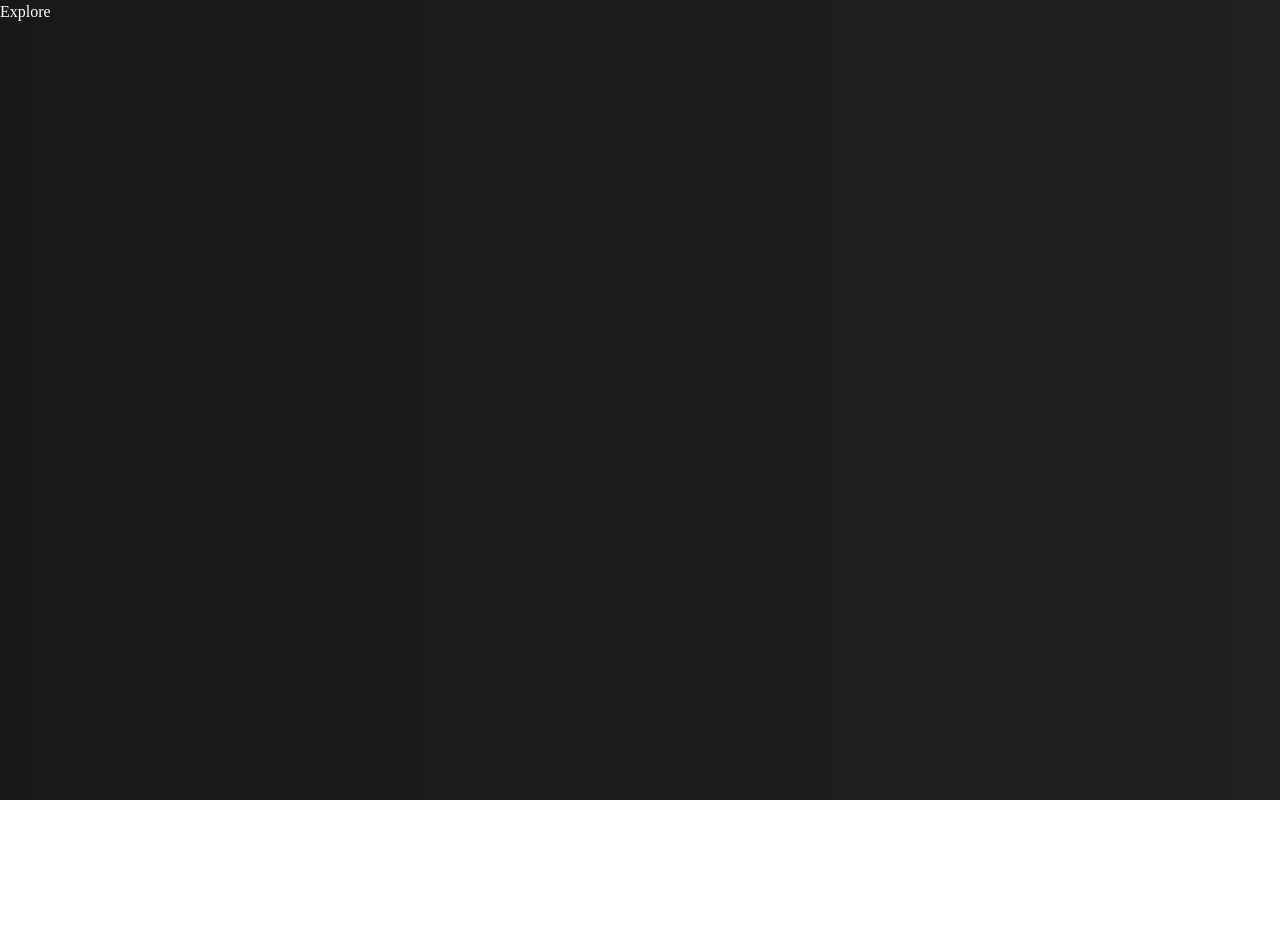
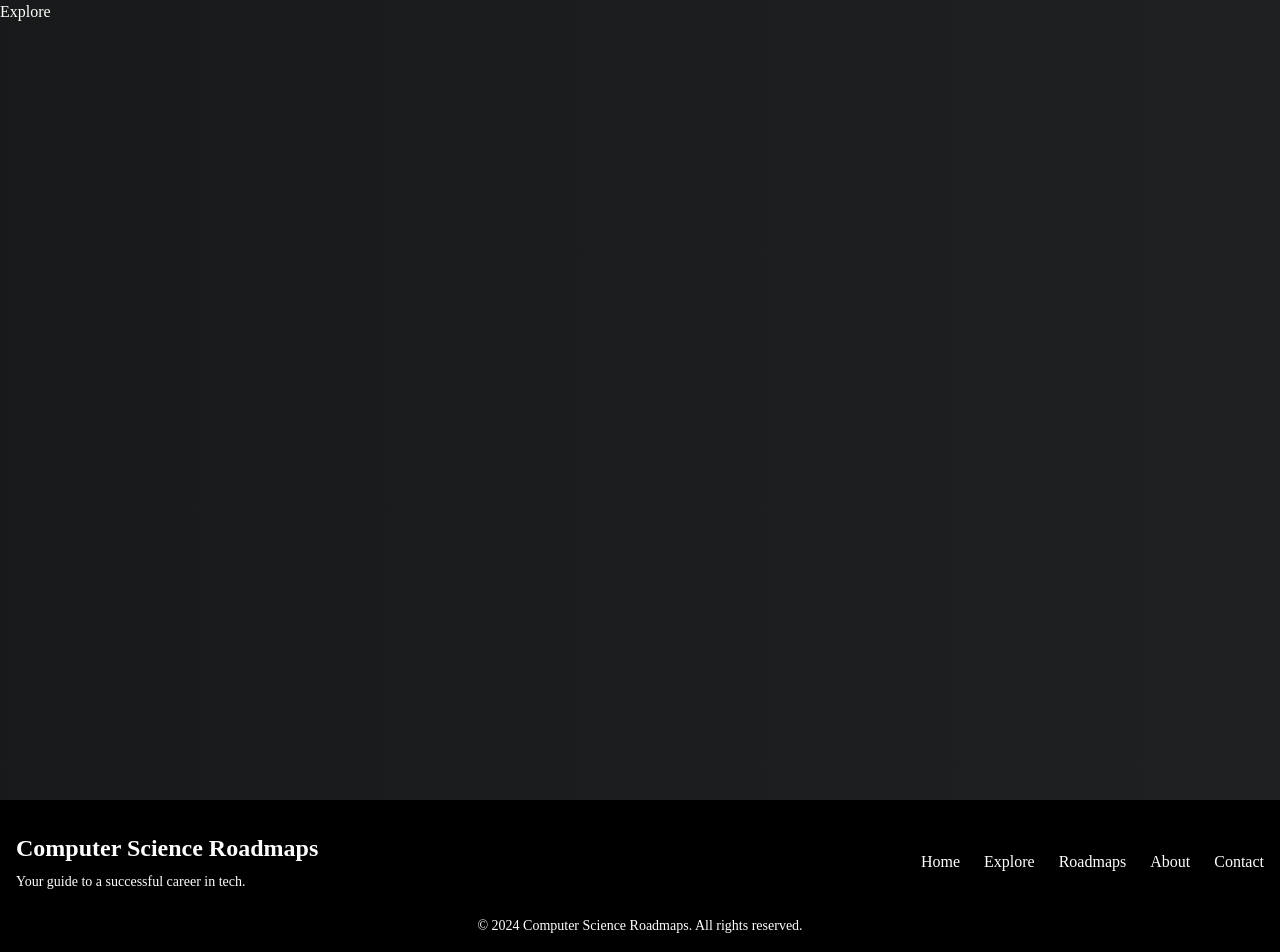
Before and after one commit to yuvrajsharma97/Computer-Science-Roadmaps, a Next.js app: page /pages/explore in a window 1280 px wide. Shown: the top 952 px of the page. Before the commit the page ends 800 px from the top, so only its background shows below. Built offline with nearby package versions, Linux system fonts and the light colour scheme; a web font is replaced by a local one; what tw-elements would draw is missing.

Commit message:
added footer

```diff
--- a/app/layout.js
+++ b/app/layout.js
@@ -1,6 +1,7 @@
 import { AppContextWrapper } from "@/context/appcontextwrapper";
 import "./globals.css";
 import Navbar from "@/components/navbar/navbar";
+import Footer from "@/components/footer/footer";
 
 export const metadata = {
   title: "Computer Science Roadmaps",
@@ -27,7 +28,8 @@ export default function RootLayout({ children }) {
       <body>
         <AppContextWrapper>
           <Navbar />
-          {children}
+          <main >{children}</main>
+          <Footer />
         </AppContextWrapper>
       </body>
     </html>
--- a/app/pages/home/page.jsx
+++ b/app/pages/home/page.jsx
@@ -15,13 +15,14 @@ const HomePage = () => {
 
   return (
     <React.Fragment>
-      <div className={themeModeDark ? "landingpageDark" : "landingpageLight"}>
-        <section className="flex flex-col md:flex-row justify-around items-center h-full">
+      <div
+        className={themeModeDark ? "landingpageDark" : "landingpageLight"}>
+        <div className="flex flex-col md:flex-row justify-around items-center h-full">
           <div data-aos="zoom-in" className="text-center md:text-left">
             <h1 className="text-4xl md:text-6xl">Computer Science</h1>
             <div className="mt-4 md:mt-[2rem] text-2xl flex flex-col md:flex-row justify-center md:justify-start">
-              <section className="text-4xl">is</section>
-              <section
+              <span className="text-4xl">is</span>
+              <span
                 className={`animation xs:text-4xl xs:mt-5 md:mt-0 md:text-4xl border-b-2 ${
                   themeModeDark ? "border-white" : "border-black"
                 }`}>
@@ -34,10 +35,10 @@ const HomePage = () => {
                 <div className="third">
                   <div>Disperse</div>
                 </div>
-              </section>
-              <section className="text-3xl md:text-4xl xs:mt-3 md:mt-0  ">
+              </span>
+              <span className="text-3xl md:text-4xl xs:mt-3 md:mt-0  ">
                 but...
-              </section>
+              </span>
             </div>
           </div>
           <div
@@ -52,30 +53,31 @@ const HomePage = () => {
               layout="intrinsic"
             />
           </div>
-        </section>
-        <section
-          className={`w-full flex justify-around bg-fixed xs:bg-local md:bg-fixed bg-cover py-[3rem] ${
+        </div>
+      </div>
+      <div
+        className={`w-full flex justify-around xs:bg-local md:bg-fixed bg-cover py-[3rem] ${
           themeModeDark
-              ? " xs:bg-darkMobileBg md:bg-darkDesktopBg"
-              : "xs:bg-lightMobileBg md:bg-lightDesktopBg"
+            ? " xs:bg-darkMobileBg md:bg-darkDesktopBg text-white"
+            : "xs:bg-lightMobileBg md:bg-lightDesktopBg text-black"
         }`}>
         <div
           data-aos="zoom-in"
-            className={`w-5/6  shadow-lg rounded-md p-6 ${
+          className={`w-5/6 shadow-lg rounded-md p-6 ${
             themeModeDark ? "glassEffectDark" : "glassEffectWhite"
           }`}>
           <h1 className="text-3xl font-bold mb-6 text-center">We can help</h1>
           <div className="text-lg">
             <p className="my-5">
-                If you are a student or a professional interested in the field
-                of computer science, this is a one-stop destination for you. We
-                provide you with the best resources to help you learn and grow
-                in the field of computer science.
+              If you are a student or a professional interested in the field of
+              computer science, this is a one-stop destination for you. We
+              provide you with the best resources to help you learn and grow in
+              the field of computer science.
             </p>
             <p className="my-5">
               There are a lot of pathways in computer science, and it can be a
-                bit confusing to choose the right one. We can help you choose
-                the right pathway.
+              bit confusing to choose the right one. We can help you choose the
+              right pathway.
             </p>
             <p className="my-5">
               Explore these pathways and find the one that suits you the best.
@@ -91,7 +93,6 @@ const HomePage = () => {
             </Link>
           </div>
         </div>
-        </section>
       </div>
     </React.Fragment>
   );
--- /dev/null
+++ b/components/footer/footer.jsx
@@ -0,0 +1,48 @@
+"use client";
+import React, { useContext } from "react";
+import { AppContext } from "@/context/appcontextwrapper";
+import Link from "next/link";
+
+const Footer = () => {
+  const { themeModeDark } = useContext(AppContext);
+
+  return (
+    <footer
+      className={`py-8 px-4 ${
+        themeModeDark ? "bg-black text-white" : "bg-[#b5d4e2] text-gray-700"
+      }`}>
+      <div className="w-full container mx-auto flex flex-col md:flex-row justify-between items-center">
+        <div className="text-center md:text-left mb-4 md:mb-0">
+          <h2 className="text-2xl font-bold">Computer Science Roadmaps</h2>
+          <p className="text-sm mt-2">
+            Your guide to a successful career in tech.
+          </p>
+        </div>
+        <div className="flex justify-center md:justify-end space-x-6">
+          <Link href="/pages/home" className="hover:underline">
+            Home
+          </Link>
+          <Link href="/pages/explore" className="hover:underline">
+            Explore
+          </Link>
+          <Link href="/pages/roadmaps" className="hover:underline">
+            Roadmaps
+          </Link>
+          <Link href="/pages/about" className="hover:underline">
+            About
+          </Link>
+          <Link href="/pages/contact" className="hover:underline">
+            Contact
+          </Link>
+        </div>
+      </div>
+      <div className="mt-6 text-center">
+        <p className="text-sm">
+          &copy; 2024 Computer Science Roadmaps. All rights reserved.
+        </p>
+      </div>
+    </footer>
+  );
+};
+
+export default Footer;
```
Lines whose indentation alone changed are shown as unchanged.
